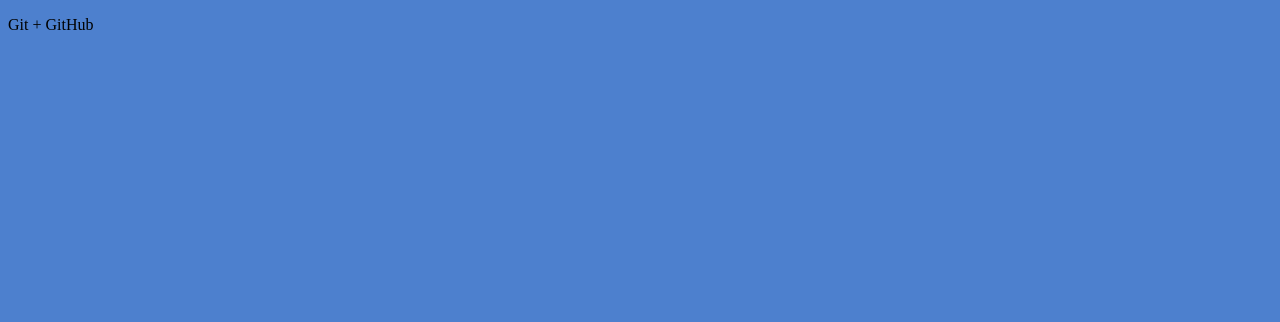
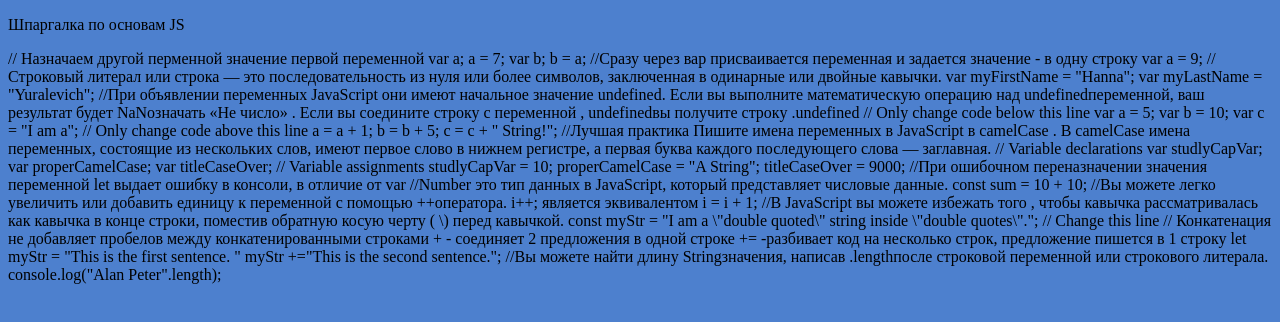
Before and after one commit to hannalapets/gittest, a plain HTML site: page index.html in a window 1280 px wide. Drawn offline with Linux system fonts and the light colour scheme.

Commit message:
Update index.html

```diff
--- a/index.html
+++ b/index.html
@@ -9,6 +9,70 @@
 </head>
 <body>
 
-    <p>Git + GitHub</p>
+    <p>Шпаргалка по основам JS</p>
+
+
+
+     // Назначаем другой перменной значение первой переменной
+var a;
+a = 7;
+var b;
+b = a;
+
+//Сразу через вар присваивается переменная и задается значение - в одну строку
+var a = 9;
+
+// Строковый литерал или строка — это последовательность из нуля или более символов, заключенная в одинарные или двойные кавычки.
+var myFirstName = "Hanna";
+var myLastName = "Yuralevich";
+
+//При объявлении переменных JavaScript они имеют начальное значение undefined. Если вы выполните математическую операцию над undefinedпеременной, ваш результат будет NaNозначать «Не число» . Если вы соедините строку с переменной , undefinedвы получите строку .undefined
+
+// Only change code below this line
+var a = 5;
+var b = 10;
+var c = "I am a";
+// Only change code above this line
+
+a = a + 1;
+b = b + 5;
+c = c + " String!";
+
+
+//Лучшая практика Пишите имена переменных в JavaScript в camelCase . В camelCase имена переменных, состоящие из нескольких слов, имеют первое слово в нижнем регистре, а первая буква каждого последующего слова — заглавная.
+
+// Variable declarations
+var studlyCapVar;
+var properCamelCase;
+var titleCaseOver;
+
+// Variable assignments
+studlyCapVar = 10;
+properCamelCase = "A String";
+titleCaseOver = 9000;
+
+
+//При ошибочном переназначении значения переменной let выдает ошибку в консоли, в отличие от var
+
+//Number это тип данных в JavaScript, который представляет числовые данные.
+const sum = 10 + 10;
+
+//Вы можете легко увеличить или добавить единицу к переменной с помощью ++оператора. i++; является эквивалентом i = i + 1;
+
+//В JavaScript вы можете избежать того , чтобы кавычка рассматривалась как кавычка в конце строки, поместив обратную косую черту ( \) перед кавычкой.
+
+const myStr = "I am a \"double quoted\" string inside \"double quotes\"."; // Change this line
+
+
+// Конкатенация не добавляет пробелов между конкатенированными строками
+
++ - соединяет 2 предложения в одной строке
++= -разбивает код на несколько строк, предложение пишется в 1 строку
+let myStr = "This is the first sentence. "
+myStr +="This is the second sentence.";
+
+//Вы можете найти длину Stringзначения, написав .lengthпосле строковой переменной или строкового литерала.
+console.log("Alan Peter".length);
+
 </body>
 </html>
```
